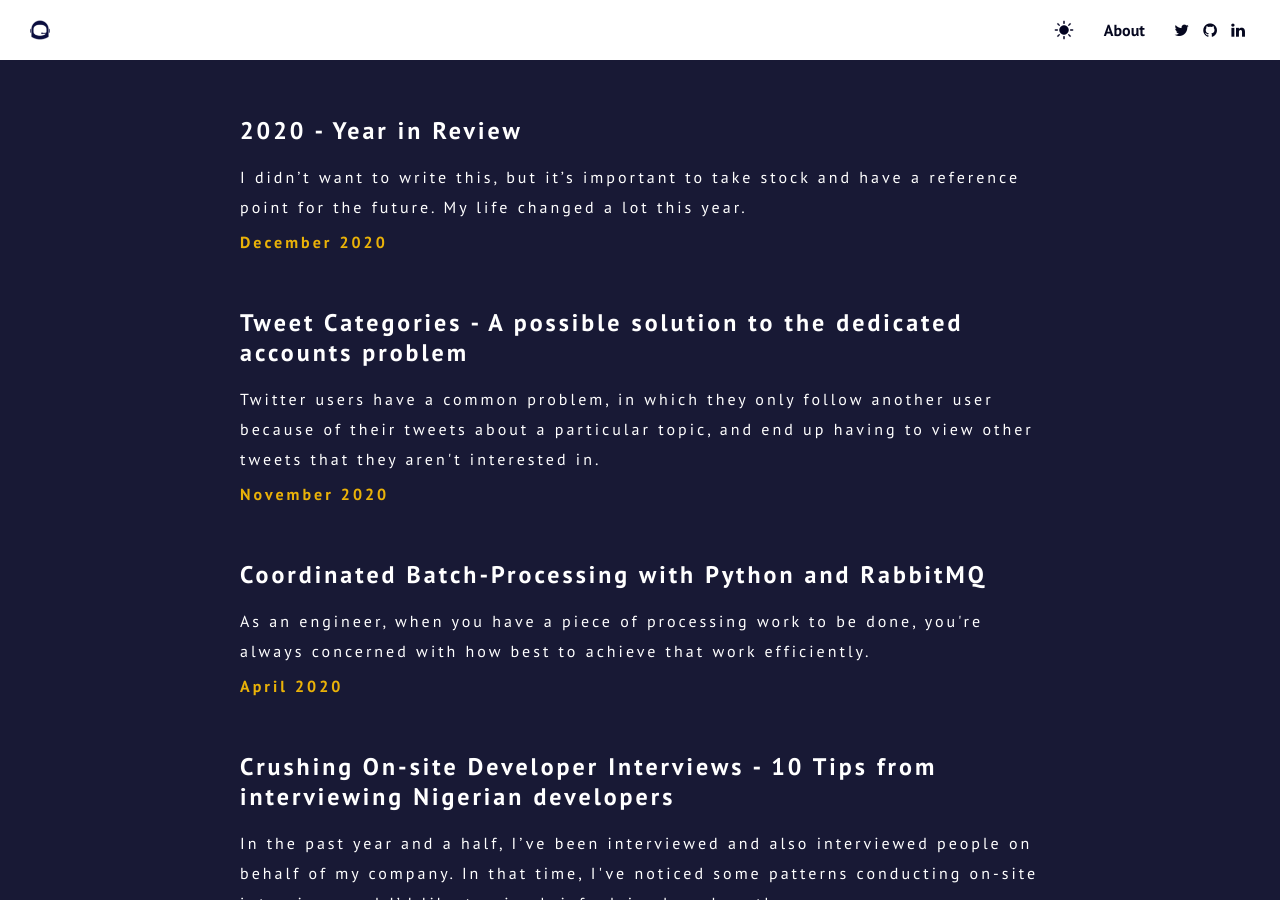
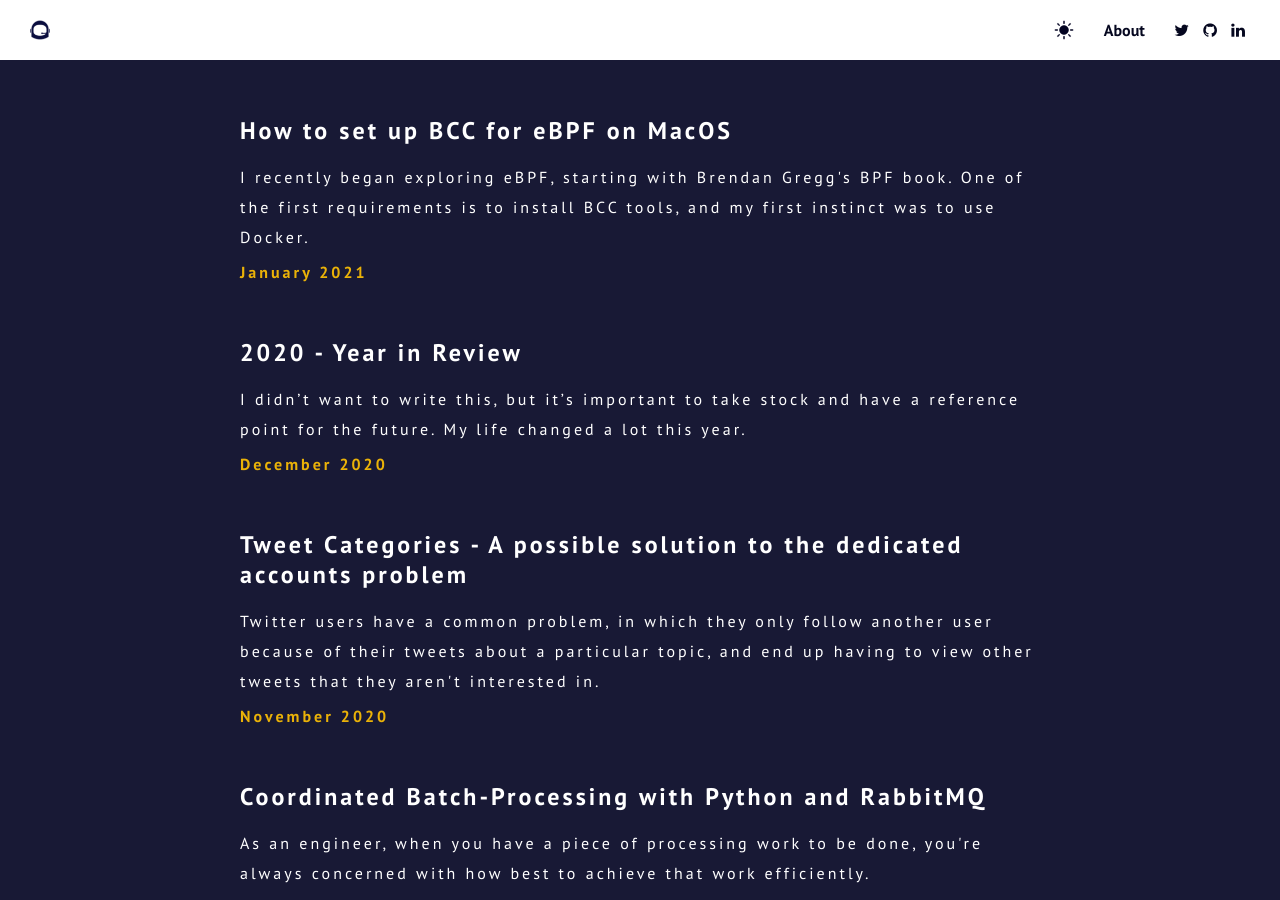
Before and after one commit to OpeOnikute/opeonikute.github.io, a Jekyll site: the page built from index.html, in a window 1280 px wide and 900 px high. Built offline with Jekyll 4.4.1, drawn with Linux system fonts in a browser that asks for light colours; some of the changed lines change nothing that is shown.

Commit message:
add post on How to set up BCC for eBPF on MacOS

````diff
--- a/_data/posts.yml
+++ b/_data/posts.yml
@@ -1,3 +1,7 @@
+- title: How to set up BCC for eBPF on MacOS
+  link: how-to-set-up-bcc-for-ebpf-on-mac-os
+  date: January 2021
+  synopsis: I recently began exploring eBPF, starting with Brendan Gregg's BPF book. One of the first requirements is to install BCC tools, and my first instinct was to use Docker.
 - title: 2020 - Year in Review
   link: 2020-year-in-review
   date: December 2020
--- /dev/null
+++ b/posts/how-to-set-up-bcc-for-ebpf-on-mac-os.md
@@ -0,0 +1,173 @@
+---
+layout: post
+title: How to set up BCC for eBPF on MacOS
+sub_title:
+date: January 2021
+featured_image: https://opeonikute.dev/img/Background.png
+synopsis: I recently began exploring eBPF, starting with Brendan Gregg's BPF book. One of the first requirements is to install BCC tools, and my first instinct was to use Docker.
+---
+
+I recently began exploring eBPF, starting with Brendan Gregg's BPF [Performance Tools: Linux System and Application Observability](https://search.safaribooksonline.com/book/operating-systems-and-server-administration/linux/9780136588870). One of the first requirements is to install [BCC](https://github.com/iovisor/bcc), and my first instinct was to use Docker [1].
+
+Doing this with Docker proved to be difficult, and I could barely find any articles that talked about installing BCC on an OS X host. Most of the content assumes Ubuntu or some other Linux host.
+
+I did find [one article](https://petermalmgren.com/docker-mac-bpf-perf/) by Peter Malmgren that explains how to do this using Docker, which was really helpful [2]. However, it fell short on running some BCC tools and I had to change some stuff to get it working.
+
+If you're only interested in doing the install, I suggest you skip to the "[Using Vagrant]()" section.
+
+## Using Docker
+
+eBPF tools such as BCC and bpftrace rely on Kernel headers which don't ship with the Docker Desktop for macOS VM. This means the regular install command (`apt-get install -y bpfcc-tools "linux-headers-$(uname -r)"`) won't work, because there are no linux-headers [3].
+
+Hence I needed to find a way to compile and install them. The steps below are mostly the same as Peter's, except I added a start script and had to create volumes to `/lib/modules/$(uname -r)/source` and `/lib/modules/$(uname -r)/build`. In his case, symlinks were created automatically from `/usr/src/$(uname -r)` to those directories but that was not my reality.
+
+You can get the files I mention below in [the ebf-playground repo](https://github.com/OpeOnikute/ebpf-playground/tree/master/tools/60-second-analysis/bcc-tools/docker).
+
+- [Download and install](https://docs.docker.com/docker-for-mac/install/) Docker for Mac.
+- Get the Linux kit version your Docker for Mac uses. Do this by spinning up an ubuntu container and noting the output. Mine is `4.9.125-linuxkit`.
+```bash
+$  docker run --rm -it ubuntu uname -r
+```
+- Clone the Linux kit to be mounted as a volume.
+```bash
+$  git clone --depth 1 --branch v<your-version-number> https://github.com/linuxkit/linux <your-version-number>-linuxkit
+```
+- Add the folder name (e.g. `4.9.125-linuxkit`) to the `.dockerignore` so it's not added to builds [4].
+- Create a start script in `start.sh`. It is used to install the required kernel headers when the container starts.
+```bash
+$  nano start.sh
+```
+- Add the content below to the file. The script creates a `.config` file in the linuxkit download directory, adds config values to enable BPF tracing, and prepares the headers.
+```bash
+    #!/bin/bash
+
+    # Configure the headers
+    echo 'Configuring headers...'
+    cd /usr/src/$(uname -r)
+
+    # Create a ./.config file by using the default
+    # symbol values from either arch/$ARCH/defconfig
+    # or arch/$ARCH/configs/${PLATFORM}_defconfig,
+    # depending on the architecture.
+    make defconfig
+
+    # Create module symlinks
+    echo 'CONFIG_BPF=y' >> .config
+    echo 'CONFIG_BPF_SYSCALL=y' >> .config
+    echo 'CONFIG_BPF_JIT=y' >> .config
+    echo 'CONFIG_HAVE_EBPF_JIT=y' >> .config
+    echo 'CONFIG_BPF_EVENTS=y' >> .config
+    echo 'CONFIG_FTRACE_SYSCALLS=y' >> .config
+    echo 'CONFIG_KALLSYMS_ALL=y' >> .config
+
+    # prepare headers
+    echo 'Preparing headers...'
+    make prepare
+
+    # move into the bcc tools directory
+    cd /usr/share/bcc/tools
+
+    # Start a bash session
+    bash
+```
+- Create a Dockerfile that uses the base bcc image. The resulting image from this file installs the tools needed to compile the Linux headers in the start script.
+    ```docker
+    FROM zlim/bcc
+
+    RUN apt-get -y -qq update && apt-get -y -qq install gcc make bison flex bc libelf-dev vim
+
+    COPY start.sh /usr/local/bin/start
+
+    CMD ["start"]
+    ```
+
+    With these files, the directory structure should look like this.
+
+    ```bash
+    - .dockerignore
+    - 4.9.125-linuxkit/
+    - Dockerfile
+    - start.sh
+    ```
+- In the same directory, build the image with the command below;
+    ```bash
+    $  docker build -t docker-bpf .
+    ```
+- Run the container, which starts up a bash session.
+    ```bash
+    $  docker run -it --rm
+        --privileged
+        -v "$(pwd)/<your-version-number>-linuxkit:/lib/modules/<your-version-number>-linuxkit/source"
+        -v "$(pwd)/<your-version-number>-linuxkit:/lib/modules/<your-version-number>-linuxkit/build"
+        -v "$(pwd)/<your-version-number>-linuxkit:/usr/src/<your-version-number>-linuxkit"
+        --workdir /usr/share/bcc/toolsdocker-bpf
+    ```
+- Test out one of the tools such as `execsnoop`.
+    ```bash
+    root@23234c4a3120:/usr/share/bcc/tools# ./execsnoop
+    PCOMM            PID    PPID   RET ARGS
+    ```
+
+### Docker Problems
+
+With this setup, most of the tools used for the [60-second analysis](https://github.com/OpeOnikute/ebpf-playground/tree/master/tools/60-second-analysis/bcc-tools) worked. However, it fell short on `ext4` commands. If you run `ext4slower`, it will fail with this error below;
+
+```bash
+ERROR: no ext4_file_operations in /proc/kallsyms. Exiting.
+HINT: the kernel should be built with CONFIG_KALLSYMS_ALL.
+```
+
+I added the config `CONFIG_KALLSYMS_ALL` to `.config` in the start script, but this error kept happening. After a while and some research, I gave up and went with the Vagrant option.
+
+Using Vagrant also makes sense because of all the hacking done to get Docker working. The best solutions are simple and sweet.
+
+## Using Vagrant
+
+Vagrant is a tool for building and managing virtual machine environments in a single workflow. The difference is that the kernels in the Vagrant environments don't use LinuxKit, meaning we can install bcc normally (`apt-get install -y bpfcc-tools "linux-headers-$(uname -r)`) without compiling headers and changing configs.
+
+This is my recommended approach, as it is easier to get up and running.
+
+- Install [Vagrant](https://www.vagrantup.com/downloads) and [Virtualbox](https://www.virtualbox.org/wiki/Downloads).
+- Clone the [vagrant-bcctools](https://github.com/OpeOnikute/vagrant-bcctools) repo and start a terminal session in the directory.
+    ```bash
+    $  git clone https://github.com/OpeOnikute/vagrant-bcctools.git && cd vagrant-bcctools
+    ```
+
+- Set up the Vagrant session. This creates the Ubuntu environment and installs bcc using the script in `./scripts/install-bcc.sh`.
+    ```bash
+    $  make setup
+    ```
+
+- SSH into the Vagrant environment.
+    ```bash
+    $  vagrant ssh
+    ```
+
+- Test out a sample tool. The tools are installed in `/sbin` (`/usr/sbin` in Ubuntu 18.04) with a -bpfcc extension.
+    ```bash
+    sudo /usr/sbin/execsnoop-bpfcc
+
+    # or
+
+    sudo execsnoop-bpfcc
+    ```
+
+### Next Steps
+
+When testing these tools, there needs to be some activity on the Vagrant environment such as `open(2)` syscalls and new processes being executed, which I can trace with `opensnoop` and `execsnoop` respectively.
+
+I'm thinking about running an Nginx server and simulating load so there is activity that can be traced. Before doing that, I will need to understand how Nginx interacts with the system to know what sort of calls to expect.
+
+### Notes
+
+[1] Whenever I test out new tools I like to use Docker containers because they are reusable and won't require installing potentially bulky software on my system.
+
+[2] His article explains the traits of Docker for Mac that affect the way BCC can be installed, so I suggest you take a look if you're curious. Thanks, Peter!
+
+[3] If you try, you get an error similar to the one below;
+
+```bash
+bash: linux-headers-4.9.125-linuxkit: command not found
+```
+
+[4] Since it's heavy (1GB or so), it's wise not to add it to the build. We are ensuring we only have to download it once and make it available in the container using volumes.
````
